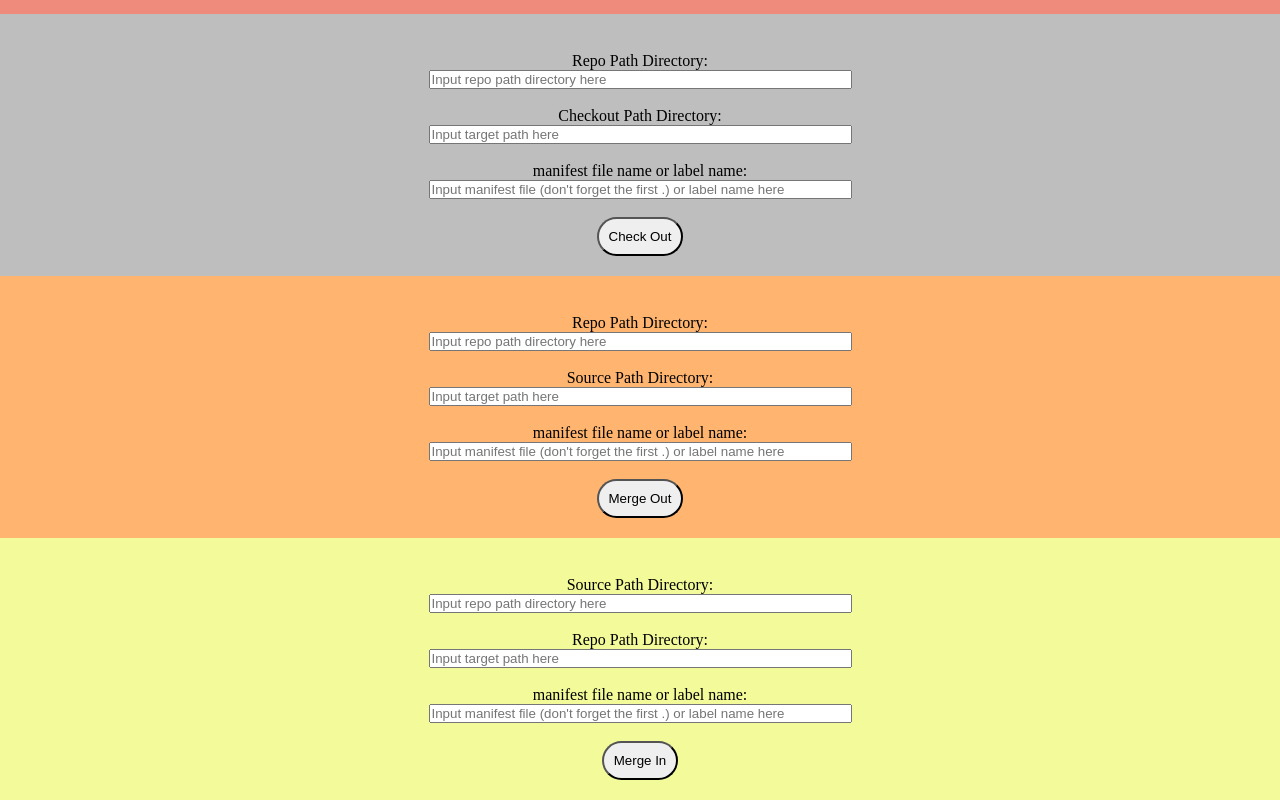
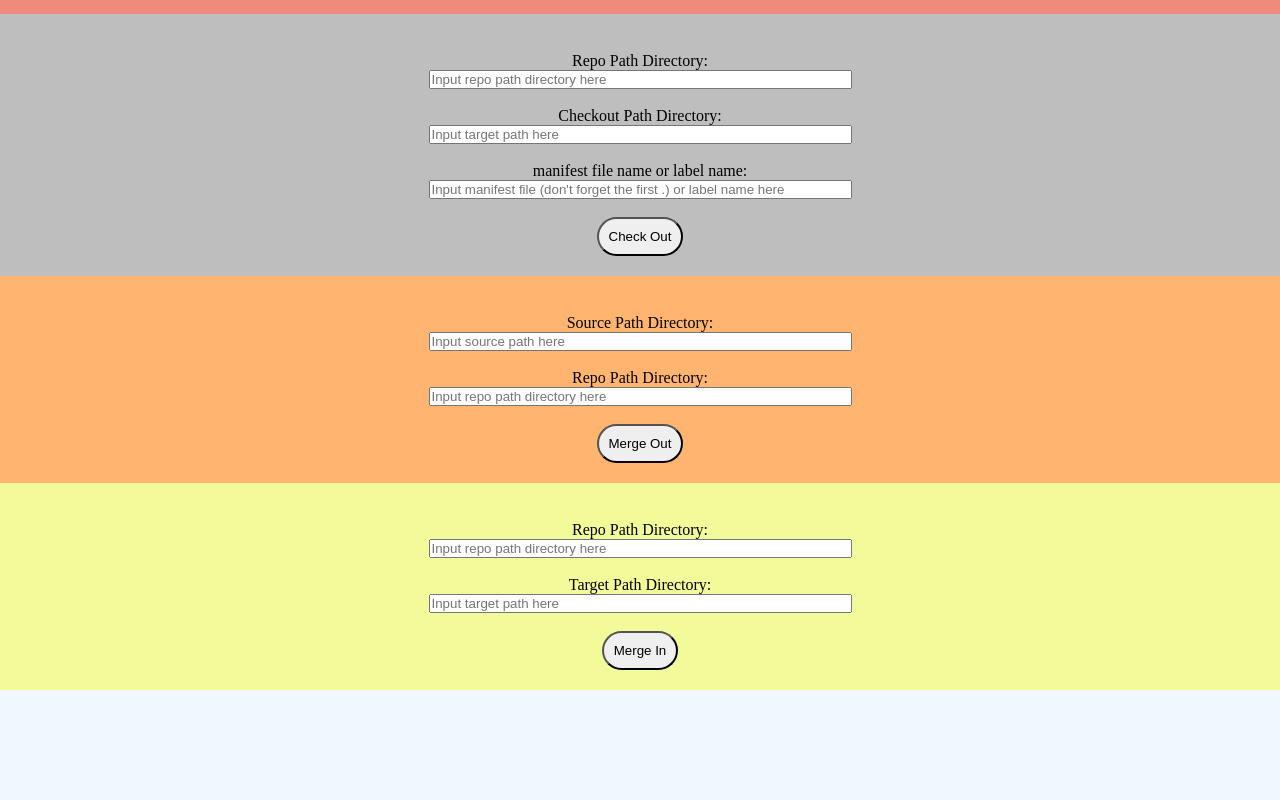
Before and after one commit to SamyakJ27/343-sem-project, a website: page vcswebsite.html in a window 1280 px wide. Shown: the part 957-1757 px from the top of the page. After the commit the page ends 1647 px from the top, so only its background shows below. Drawn offline with Linux system fonts and the light colour scheme.

Commit message:
start of merge out, modified the html buttons

```diff
--- a/vcswebsite.html
+++ b/vcswebsite.html
@@ -112,15 +112,12 @@
     <!-- Merge Out Button -->
     <div class="mergeout">
         <form action="/get_mergeout_text" method="GET">
+            <label for="path"><br>Source Path Directory:<br>
+                <input type="text" id="repo" size="50" font-family: "Garamond, serif" cols="50" rows="1"
+                    name="source_path" placeholder="Input source path here" required /><br></label>
             <label for="path"><br>Repo Path Directory:<br>
                 <input type="text" id="repo" size="50" font-family: "Garamond, serif" cols="50" rows="1"
-                    name="mani_path" placeholder="Input repo path directory here" required /><br></label>
-            <label for="path"><br>Source Path Directory:<br>
-                <input type="text" id="repo" size="50" font-family: "Garamond, serif" cols="50" rows="1"
-                    name="target_path" placeholder="Input target path here" required /><br></label>
-            <label for="path"><br>manifest file name or label name:<br>
-                <input type="text" id="repo" size="50" font-family: "Garamond, serif" cols="50" rows="1"
-                    name="mani_label_name" placeholder="Input manifest file (don't forget the first .) or label name here" required /><br></label>
+                    name="repo_path" placeholder="Input repo path directory here" required /><br></label>
             <br>
             <input class="pill" id="cr" type="submit" value="Merge Out" />
         </form>
@@ -129,15 +126,12 @@
     <!-- Merge In Button -->
     <div class="mergein">
         <form action="/get_mergein_text" method="GET">
-            <label for="path"><br>Source Path Directory:<br>
-                <input type="text" id="repo" size="50" font-family: "Garamond, serif" cols="50" rows="1"
-                    name="mani_path" placeholder="Input repo path directory here" required /><br></label>
             <label for="path"><br>Repo Path Directory:<br>
                 <input type="text" id="repo" size="50" font-family: "Garamond, serif" cols="50" rows="1"
+                    name="repo_path" placeholder="Input repo path directory here" required /><br></label>
+            <label for="path"><br>Target Path Directory:<br>
+                <input type="text" id="repo" size="50" font-family: "Garamond, serif" cols="50" rows="1"
                     name="target_path" placeholder="Input target path here" required /><br></label>
-            <label for="path"><br>manifest file name or label name:<br>
-                <input type="text" id="repo" size="50" font-family: "Garamond, serif" cols="50" rows="1"
-                    name="mani_label_name" placeholder="Input manifest file (don't forget the first .) or label name here" required /><br></label>
             <br>
             <input class="pill" id="cr" type="submit" value="Merge In" />
         </form>
```
Also changed, not shown: vcsbridge.js (+32 -0 lines).
